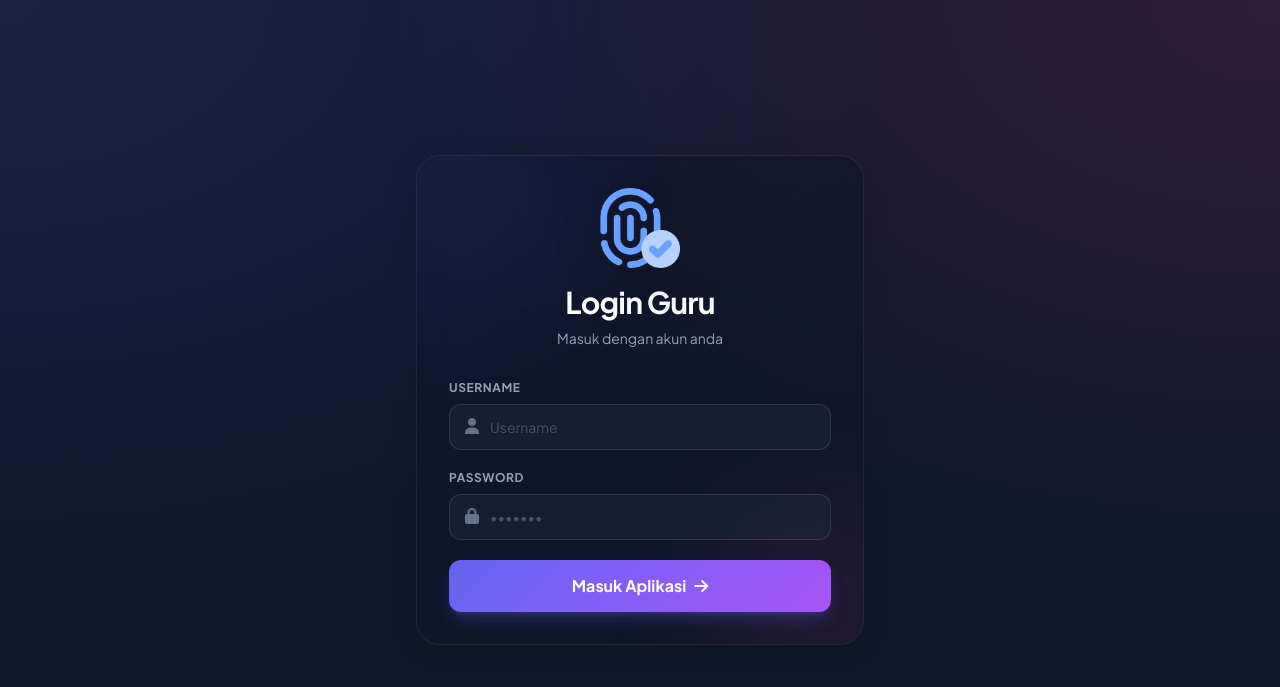
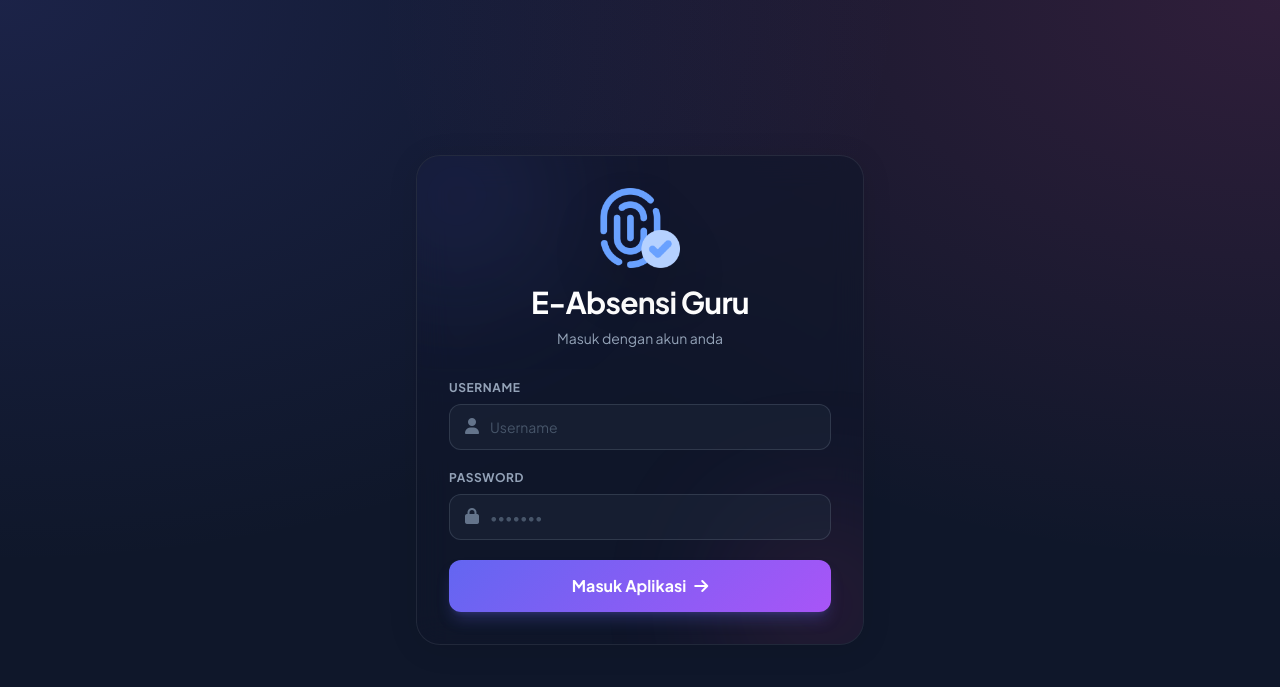
Before and after one commit to satsetapp/absenguru.zai, a plain HTML site: page index.html in a window 1280 px wide. Drawn offline with nearby package versions, Linux system fonts and the light colour scheme.

Commit message:
Update index.html

```diff
--- a/index.html
+++ b/index.html
@@ -161,7 +161,7 @@
                 <!-- LOGO CUSTOM (Mengambil dari logo.png di folder lokal) -->
                 <img src="logo.png" alt="Logo App" class="w-20 h-20 mx-auto mb-4 object-contain drop-shadow-2xl shadow-indigo-500/30">
 
-                <h1 class="text-3xl font-bold text-white tracking-tight">Login Guru</h1>
+                <h1 class="text-3xl font-bold text-white tracking-tight">E-Absensi Guru</h1>
                 <p class="text-slate-400 mt-2 text-sm">Masuk dengan akun anda</p>
             </div>
 
```
